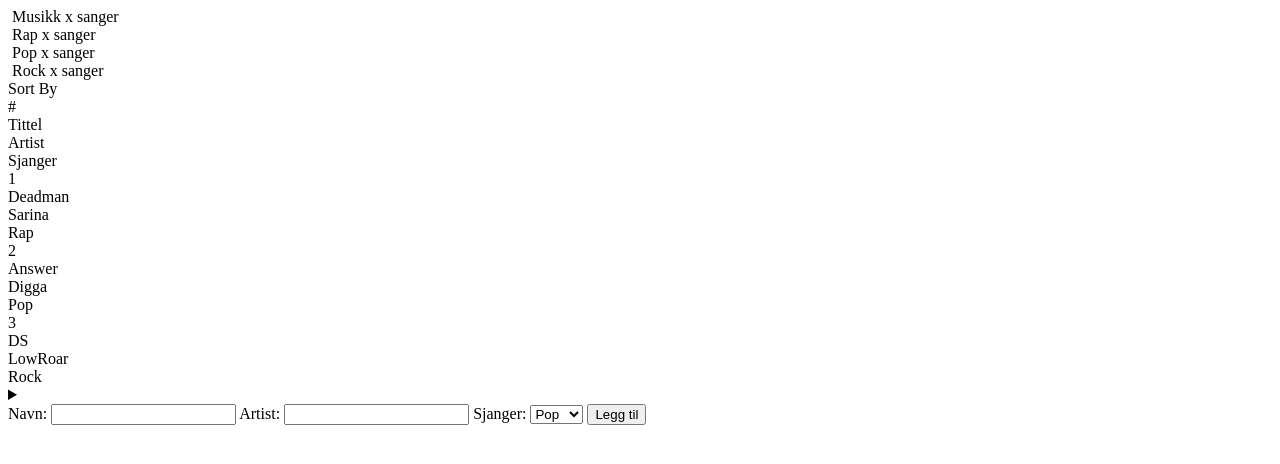
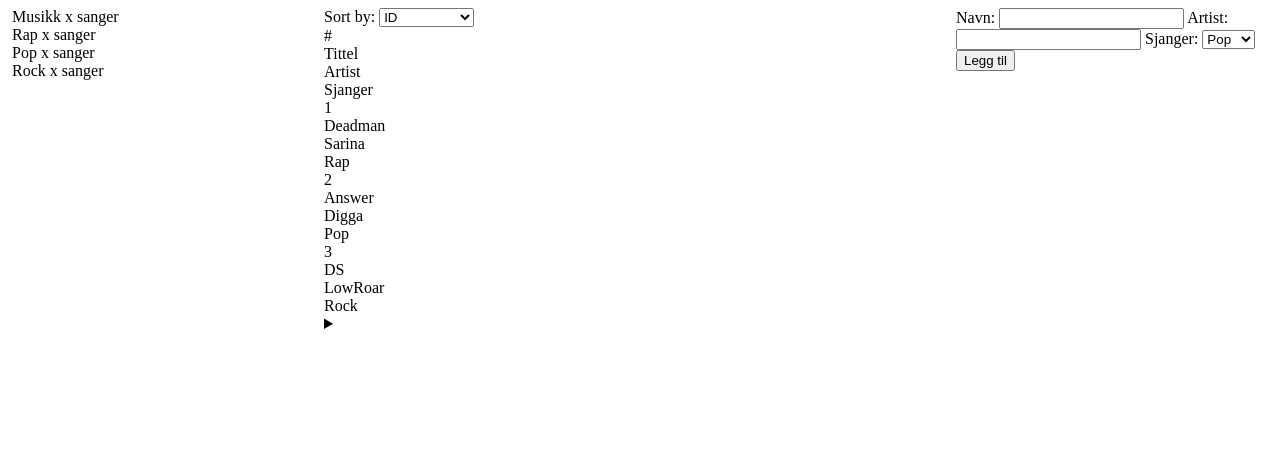
Before and after one commit to settoppty/Skole, a plain HTML site: page Kapittel 3/3F/listify/main/index.html in a window 1280 px wide. Drawn offline with Linux system fonts and the light colour scheme.

Commit message:
Auto commit at 2025-12-07 17:08:36

```diff
--- a/Kapittel 3/3F/listify/main/index.css
+++ b/Kapittel 3/3F/listify/main/index.css
@@ -0,0 +1,18 @@
+.wrapper{
+    display: grid;
+    grid-template-areas:
+    "logo logo logo logo"
+    "left main main sidebar"
+    "left main main sidebar";
+     grid-template-columns: repeat(4, minmax(150px, 1fr));
+    grid-template-rows: repeat(3* 1fr);
+}
+
+.logo{grid-area: logo;}
+
+
+.left{grid-area: left;}
+
+.main{grid-area: main;}
+
+.sidebar{grid-area: sidebar;}
--- a/Kapittel 3/3F/listify/main/index.html
+++ b/Kapittel 3/3F/listify/main/index.html
@@ -11,7 +11,7 @@
         <nav>
             <div class="logo"></div>
         </nav>
-        <div class="playlists">
+        <div class="left">
             <div class="album" id="songs">
                 <img src="" alt="">
                 Musikk
@@ -34,7 +34,11 @@
             </div>
         </div>
         <div class="main">
-            <div class="sort">Sort By</div>
+            <label>Sort by:</label>
+            <select name="" id="sort">
+                <option value="id">ID</option>
+                <option value="a-z">Alphabetical</option>
+            </select>
             <div class="categories">
                 <div class="nummer">#</div>
                 <div class="tittel">Tittel</div>
@@ -66,7 +70,7 @@
                 </div>
             </div>
         </div>
-        <div class="leggtil">
+        <div class="sidebar">
             <label for="inputName">Navn:</label>
             <input type="text" id="inputName">
 
@@ -83,5 +87,6 @@
             <button id="add">Legg til</button>
         </div>
     </div>
+    <script src="index.js"></script>
 </body>
 </html>
--- a/Kapittel 3/3F/listify/main/index.js
+++ b/Kapittel 3/3F/listify/main/index.js
@@ -0,0 +1,9 @@
+const selectCategoryEl = document.querySelector("#sort");
+selectCategoryEl.addEventListener("change", showList)
+
+
+
+function showList(){
+    console.log("Er i Show List.");
+
+}
```
